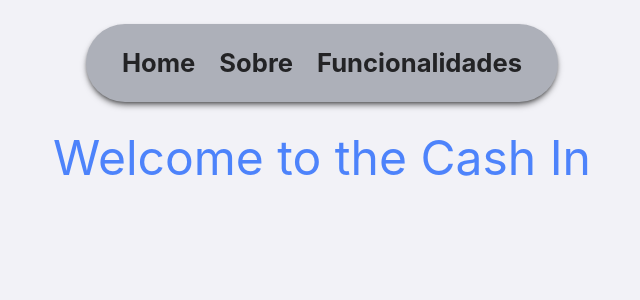
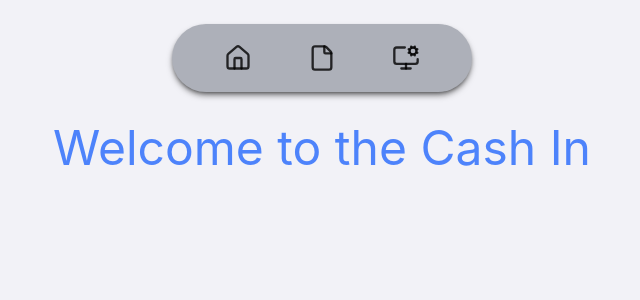
Before and after one commit to ErickDsBR/finance_web, a React (Vite) app: page / in a window 1280 px wide. Shown: the top 300 px of the page, without its empty margins (318-958 px from the left). Built offline with nearby package versions, Linux system fonts and the light colour scheme; what tailwindcss-motion would draw is missing.

Commit message:
feat(nav): add lucide icons to header navigation

```diff
--- a/src/components/Navgation/navgation.tsx
+++ b/src/components/Navgation/navgation.tsx
@@ -1,40 +1,52 @@
+import { House, File, MonitorCog } from "lucide-react";
+import type { ElementType } from "react";
+
 interface hederitens {
   id: string;
   title: string;
+  icons: ElementType;
 }
 interface NavProps {
   OnChangeScreen: (id: string) => void;
 }
-
 const herder: hederitens[] = [
   {
     id: "Home",
     title: "Home",
+    icons: House,
   },
   {
     id: "Sobre",
     title: "Sobre",
+    icons: File,
   },
   {
     id: "Funcionalidades",
     title: "Funcionalidades",
+    icons: MonitorCog,
   },
 ];
 
 export function Nav({ OnChangeScreen }: NavProps) {
   return (
-    <div className="  motion-preset-slide-up-lg flex justify-center items-center gap-5 mt-6 ">
+    <div className=" motion-preset-slide-up-lg motion-duration-1500 flex justify-center items-center gap-5 mt-6 ">
       <div className="flex justify-center items-center gap-5">
-        <div className="flex backdrop:blur-2xl items-center justify-center py-2 px-6 bg-gray-900/30   rounded-full shadow-black/50 shadow-md">
-          {herder.map((item) => (
-            <button
-              key={item.id}
-              onClick={() => OnChangeScreen(item.id)}
-              className="text-black/80 flex p-3 ite s-center font-bold"
-            >
-              {item.title}
-            </button>
-          ))}
+        <div className="flex backdrop:blur-2xl items-center justify-center py-2 px-10 gap-8 bg-gray-900/30   rounded-full shadow-black/50 shadow-md">
+          {herder.map((item) => {
+            const Icon = item.icons;
+
+            return (
+              <button
+                key={item.id}
+                onClick={() => OnChangeScreen(item.id)}
+                className="text-black/80 flex p-3 items-center font-bold cursor-pointer hover:bg-gray-700/50 rounded-full transition-all duration-300 gap-2 hover:text-white/70
+
+                "
+              >
+                <Icon className="w-7 h-7" />
+              </button>
+            );
+          })}
         </div>
       </div>
     </div>
```
